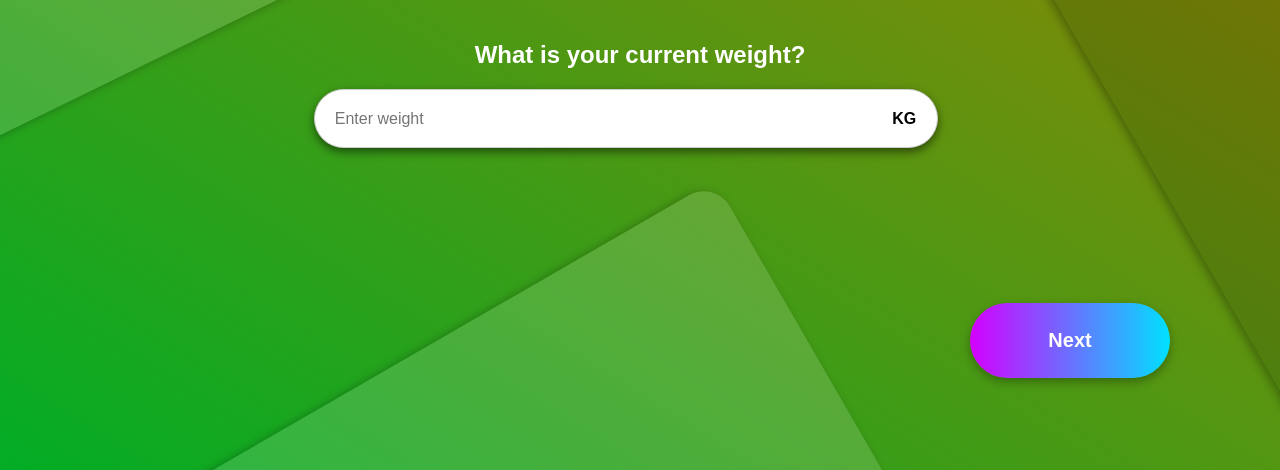
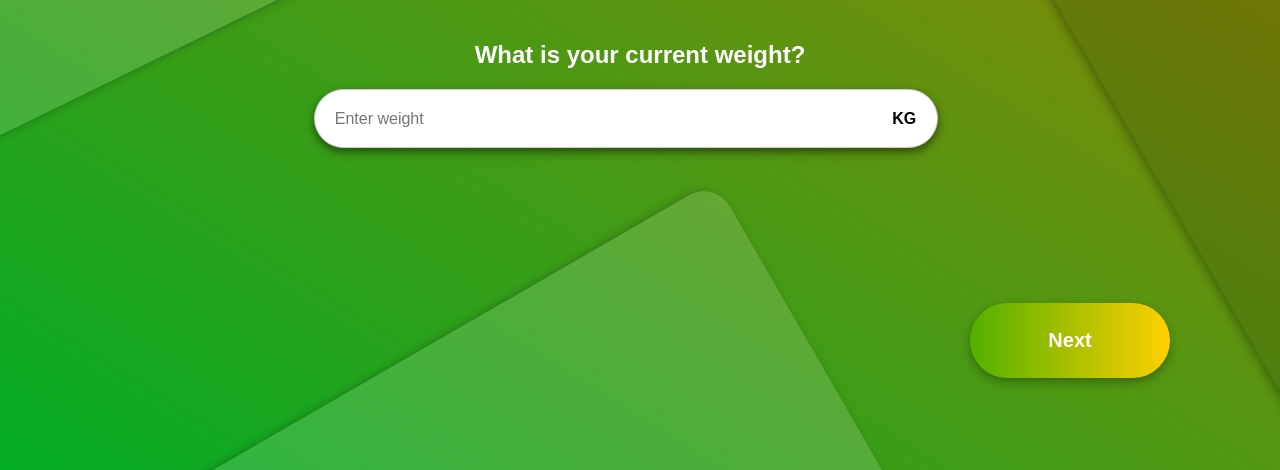
Before and after one commit to Eesa2323/calorie_counter, a website: page client/Setup.html in a window 1280 px wide. Shown: the part 312-782 px from the top of the page. Drawn offline with Linux system fonts and the light colour scheme.

Commit message:
Update Setup.css

```diff
--- a/client/Setup.css
+++ b/client/Setup.css
@@ -190,7 +190,7 @@ select option[disabled] {
 }
 
 .next-btn {
-    background: linear-gradient(to right, #d400ff, #00e1ff);
+    background: linear-gradient(to right, #52b000, #ffd000);
     color: white;
     border: none;
     padding: 10px 20px;
```
